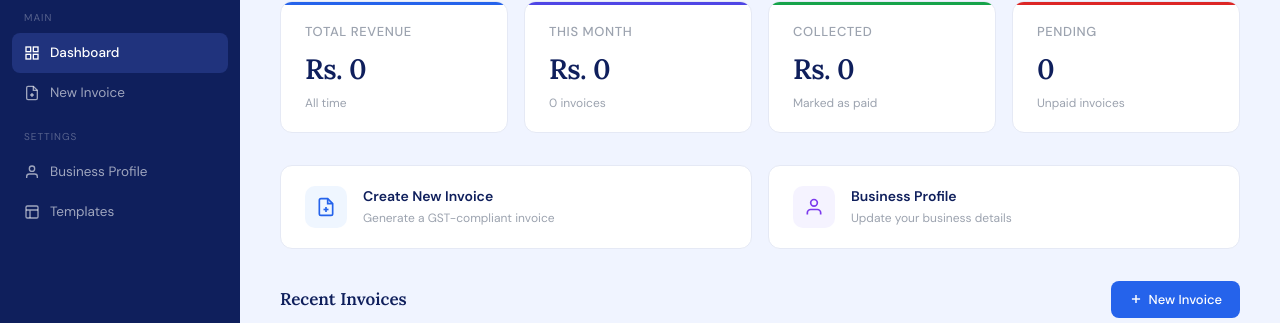
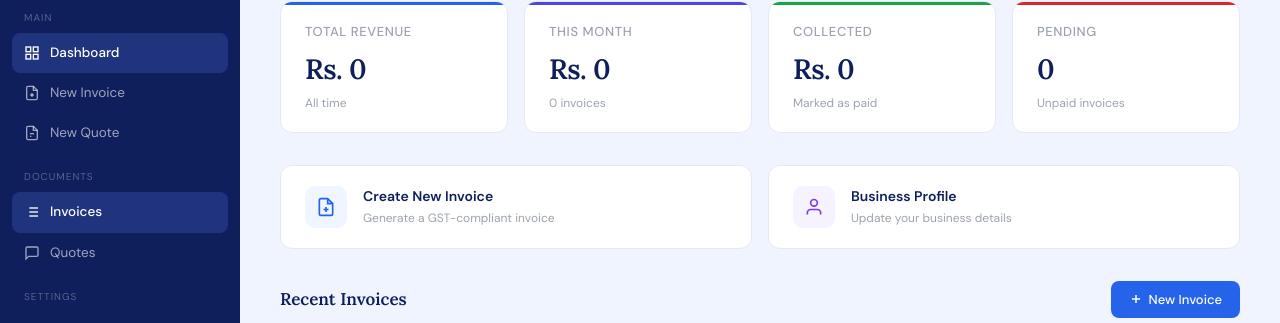
Before and after one commit to varunthakkar1993-sketch/gstflow, a Next.js app: page /dashboard in a window 1280 px wide. Shown: the part 131-454 px from the top of the page. Built offline with nearby package versions, Linux system fonts and the light colour scheme; no server answers; the database is empty; sample sign-in values are in the browser's storage.

Commit message:
fix: add quotes and new quote to dashboard sidebar

```diff
--- a/app/dashboard/page.tsx
+++ b/app/dashboard/page.tsx
@@ -156,6 +156,19 @@ export default function Dashboard() {
               <svg width="16" height="16" viewBox="0 0 24 24" fill="none" stroke="currentColor" strokeWidth="2"><path d="M14 2H6a2 2 0 0 0-2 2v16a2 2 0 0 0 2 2h12a2 2 0 0 0 2-2V8z"/><polyline points="14 2 14 8 20 8"/><line x1="12" y1="18" x2="12" y2="12"/><line x1="9" y1="15" x2="15" y2="15"/></svg>
               New Invoice
             </a>
+            <a href="/quote-editor" className="nav-item">
+              <svg width="16" height="16" viewBox="0 0 24 24" fill="none" stroke="currentColor" strokeWidth="2"><path d="M14 2H6a2 2 0 0 0-2 2v16a2 2 0 0 0 2 2h12a2 2 0 0 0 2-2V8z"/><polyline points="14 2 14 8 20 8"/><line x1="9" y1="13" x2="15" y2="13"/><line x1="9" y1="17" x2="11" y2="17"/></svg>
+              New Quote
+            </a>
+            <div className="nav-label">Documents</div>
+            <a href="/dashboard" className="nav-item active">
+              <svg width="16" height="16" viewBox="0 0 24 24" fill="none" stroke="currentColor" strokeWidth="2"><line x1="8" y1="6" x2="21" y2="6"/><line x1="8" y1="12" x2="21" y2="12"/><line x1="8" y1="18" x2="21" y2="18"/><line x1="3" y1="6" x2="3.01" y2="6"/><line x1="3" y1="12" x2="3.01" y2="12"/><line x1="3" y1="18" x2="3.01" y2="18"/></svg>
+              Invoices
+            </a>
+            <a href="/quotes" className="nav-item">
+              <svg width="16" height="16" viewBox="0 0 24 24" fill="none" stroke="currentColor" strokeWidth="2"><path d="M21 15a2 2 0 0 1-2 2H7l-4 4V5a2 2 0 0 1 2-2h14a2 2 0 0 1 2 2z"/></svg>
+              Quotes
+            </a>
             <div className="nav-label">Settings</div>
             <a href="/profile" className="nav-item">
               <svg width="16" height="16" viewBox="0 0 24 24" fill="none" stroke="currentColor" strokeWidth="2"><path d="M20 21v-2a4 4 0 0 0-4-4H8a4 4 0 0 0-4 4v2"/><circle cx="12" cy="7" r="4"/></svg>
```
